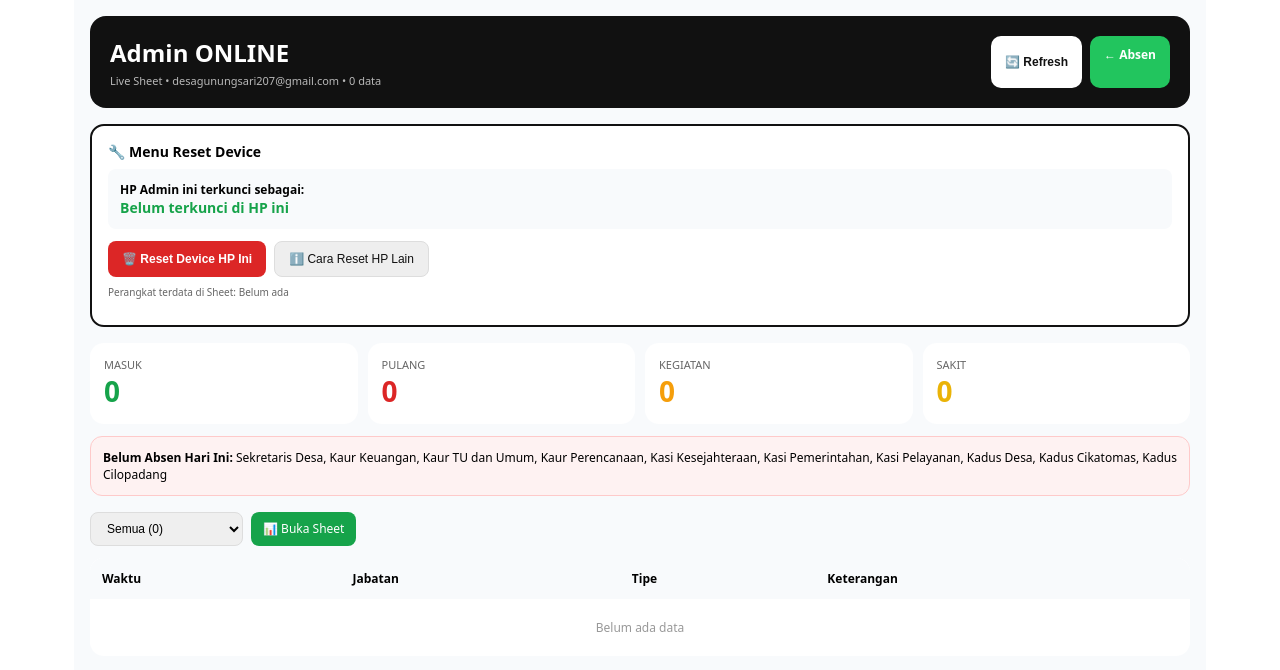
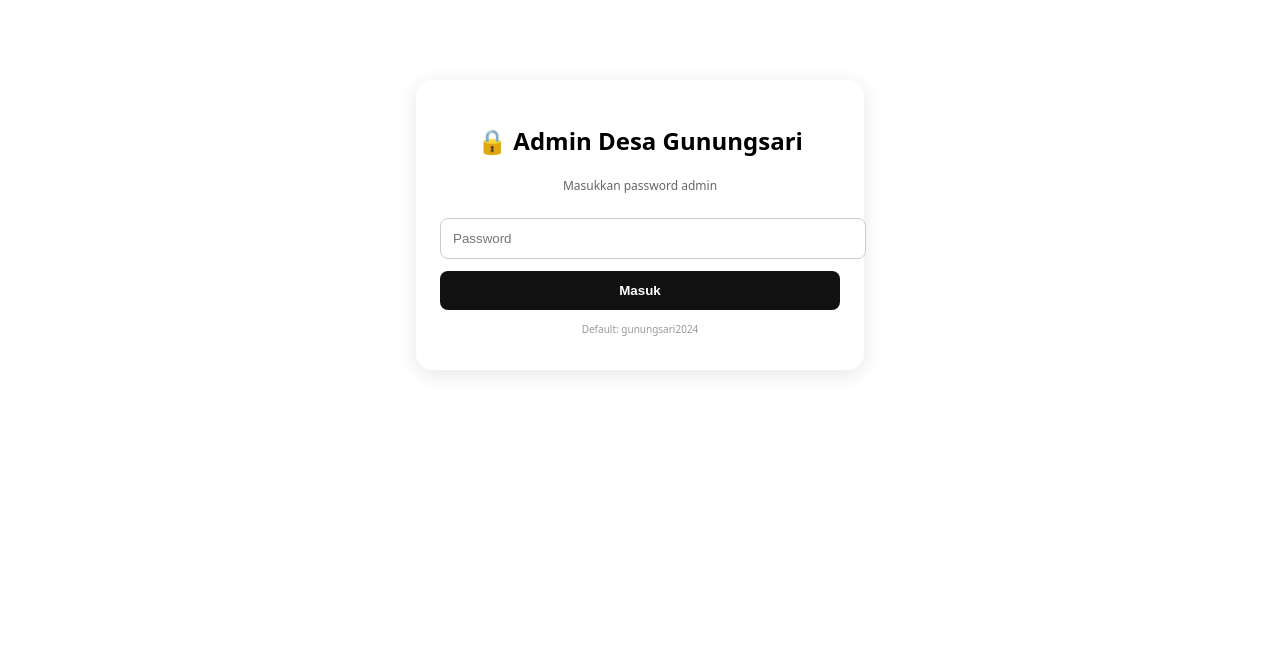
Before and after one commit to desagunungsari207/Absensi-Perangkat, a Next.js app: page /admin in a window 1280 px wide. Shown: the top 670 px of the page. Built offline with nearby package versions, Linux system fonts and the light colour scheme; no server answers.

Commit message:
Update page.js

```diff
--- a/app/admin/page.js
+++ b/app/admin/page.js
@@ -1,69 +1,54 @@
 "use client";
 import { useState, useEffect, useMemo } from "react";
 const GOOGLE_SHEET_URL = "https://script.google.com/macros/s/AKfycbxRWQ549peyAyad2mVRv1jv8YiNw29s1pQSxxhH5sFW3weEMkXduqtkBv_Hj_vVJ8w9/exec";
+const ADMIN_PASSWORD = "gunungsari2024"; // <-- GANTI PASSWORD DISINI PAK
 const DAFTAR_JABATAN = ["Sekretaris Desa","Kaur Keuangan","Kaur TU dan Umum","Kaur Perencanaan","Kasi Kesejahteraan","Kasi Pemerintahan","Kasi Pelayanan","Kadus Desa","Kadus Cikatomas","Kadus Cilopadang"];
 
 export default function AdminOnline() {
-  const [riwayat,setRiwayat]=useState([]);const [loading,setLoading]=useState(true);const [filter,setFilter]=useState("Semua");const [deviceInfo,setDeviceInfo]=useState("");
+  const [login,setLogin]=useState(false);const [passInput,setPassInput]=useState("");
+  const [riwayat,setRiwayat]=useState([]);const [devices,setDevices]=useState([]);const [loading,setLoading]=useState(true);const [filter,setFilter]=useState("Semua");
+
   const load = async()=>{
     setLoading(true);
     try{
-      const r=await fetch(GOOGLE_SHEET_URL+"?t="+Date.now(), {cache:"no-store"});
-      const d=await r.json(); setRiwayat(Array.isArray(d)?d:[]);
-    }catch(e){
-      const local=JSON.parse(localStorage.getItem("absensi_gunungsari")||"[]");
-      if(local.length>0) setRiwayat(local);
-    }
+      const r1=await fetch(GOOGLE_SHEET_URL+"?t="+Date.now()); const d1=await r1.json(); setRiwayat(Array.isArray(d1)?d1:[]);
+      const r2=await fetch(GOOGLE_SHEET_URL+"?action=devices&t="+Date.now()); const d2=await r2.json(); setDevices(Array.isArray(d2)?d2:[]);
+    }catch(e){ console.log(e); }
     setLoading(false);
   };
-  useEffect(()=>{
-    load();
-    const dev = localStorage.getItem("device_gunungsari");
-    setDeviceInfo(dev || "Belum terkunci di HP ini");
-  },[]);
+  useEffect(()=>{ if(login) load(); },[login]);
 
-  const resetDeviceIni = () => {
-    if(confirm(`Reset device HP ini? Sekarang terkunci sebagai: ${deviceInfo}. Nanti bisa pilih jabatan lain lagi.`)){
-      localStorage.removeItem("device_gunungsari");
-      setDeviceInfo("Belum terkunci - Sudah di Reset");
-      alert("✅ Device HP ini sudah di-reset. Buka halaman Absen untuk pilih jabatan baru.");
-    }
+  const handleLogin = () => { if(passInput===ADMIN_PASSWORD){ setLogin(true); localStorage.setItem("admin_gunungsari","ok"); } else alert("Password salah!"); };
+  useEffect(()=>{ if(localStorage.getItem("admin_gunungsari")==="ok") setLogin(true); },[]);
+
+  const hapusDevice = async (deviceId, jabatan) => {
+    if(!confirm(`Hapus device ${jabatan} (${deviceId})? HP lama/rusak akan bisa daftar lagi di HP baru.`)) return;
+    try{
+      await fetch(GOOGLE_SHEET_URL, {method:"POST", mode:"no-cors", body: JSON.stringify({action:"delete_device", deviceId})});
+      alert("✅ Device "+jabatan+" dihapus. Sekarang bisa daftar di HP baru.");
+      load();
+    }catch(e){ alert("Gagal: "+e); }
   };
 
-  const resetSemuaDeviceInfo = () => {
-    alert("Info: 1 Device = 1 Jabatan itu disimpan di masing-masing HP (local). Admin tidak bisa reset HP orang lain dari jarak jauh. Untuk reset HP lain, harus buka /admin di HP tersebut lalu klik Reset Device Ini, atau Bapak ke halaman Absen di HP tersebut, buka console: localStorage.clear()");
-  };
+  if(!login){
+    return(<div style={{maxWidth:400,margin:"80px auto",padding:24,background:"white",borderRadius:16,boxShadow:"0 4px 20px rgba(0,0,0,0.1)",fontFamily:"system-ui",textAlign:"center"}}><h2>🔒 Admin Desa Gunungsari</h2><p style={{fontSize:12,color:"#666"}}>Masukkan password admin</p><input type="password" value={passInput} onChange={e=>setPassInput(e.target.value)} placeholder="Password" style={{width:"100%",padding:12,borderRadius:8,border:"1px solid #ccc",marginTop:12}}/><button onClick={handleLogin} style={{width:"100%",padding:12,background:"#111",color:"white",border:0,borderRadius:8,marginTop:12,fontWeight:"bold"}}>Masuk</button><p style={{fontSize:10,color:"#999",marginTop:12}}>Default: gunungsari2024</p></div>);
+  }
 
-  const hariIni=new Date().toLocaleDateString("id-ID");
-  const dataHariIni=useMemo(()=>riwayat.filter(r=>r.tanggal===hariIni),[riwayat]);
+  const hariIni=new Date().toLocaleDateString("id-ID"); const dataHariIni=useMemo(()=>riwayat.filter(r=>r.tanggal===hariIni),[riwayat]);
   const tampil = filter==="Semua"?riwayat:riwayat.filter(r=>r.nama===filter);
   const stat={masuk:dataHariIni.filter(r=>r.tipe==="MASUK").length, pulang:dataHariIni.filter(r=>r.tipe==="PULANG").length, izinK:dataHariIni.filter(r=>r.tipe==="IZIN KEGIATAN").length, izinS:dataHariIni.filter(r=>r.tipe==="IZIN SAKIT").length};
-  const belumAbsen=DAFTAR_JABATAN.filter(j=>!dataHariIni.some(r=>r.nama===j));
-  const perangkatTerdata = [...new Set(riwayat.map(r=>r.nama))];
 
   return(<div style={{maxWidth:1100,margin:"0 auto",padding:16,fontFamily:"system-ui",background:"#f8fafc",minHeight:"100vh"}}>
-    <div style={{background:"#111",color:"white",padding:20,borderRadius:16,display:"flex",justifyContent:"space-between",flexWrap:"wrap",gap:10}}>
-      <div><h2 style={{margin:0}}>Admin ONLINE</h2><p style={{margin:"4px 0 0",fontSize:11,opacity:0.7}}>Live Sheet • desagunungsari207@gmail.com • {riwayat.length} data</p></div>
-      <div style={{display:"flex",gap:8}}><button onClick={load} style={{padding:"10px 14px",background:"white",color:"#111",border:0,borderRadius:10,fontSize:12,fontWeight:"bold"}}>{loading?"...":"🔄 Refresh"}</button><a href="/" style={{padding:"10px 14px",background:"#22c55e",color:"white",borderRadius:10,fontSize:12,textDecoration:"none",fontWeight:"bold"}}>← Absen</a></div>
+    <div style={{background:"#111",color:"white",padding:20,borderRadius:16,display:"flex",justifyContent:"space-between",flexWrap:"wrap",gap:10}}><div><h2 style={{margin:0}}>Admin ONLINE + Password</h2><p style={{margin:"4px 0 0",fontSize:11,opacity:0.7}}>{riwayat.length} absen • {devices.length} device terdaftar</p></div><div style={{display:"flex",gap:8}}><button onClick={load} style={{padding:"10px 14px",background:"white",color:"#111",border:0,borderRadius:10,fontSize:12,fontWeight:"bold"}}>🔄 Refresh</button><button onClick={()=>{localStorage.removeItem("admin_gunungsari"); setLogin(false);}} style={{padding:"10px 14px",background:"#dc2626",color:"white",border:0,borderRadius:10,fontSize:12}}>Logout</button><a href="/" style={{padding:"10px 14px",background:"#22c55e",color:"white",borderRadius:10,fontSize:12,textDecoration:"none",fontWeight:"bold"}}>Absen</a></div></div>
+
+    <div style={{background:"white",border:"2px solid #111",padding:16,borderRadius:14,marginTop:16}}>
+      <h3 style={{margin:"0 0 12px"}}>📱 Kelola Device (Bisa Hapus Jarak Jauh Kalau HP Rusak)</h3>
+      {loading?<p>Loading devices...</p>:devices.length===0?<p style={{fontSize:12,color:"#999"}}>Belum ada device terdaftar. Suruh perangkat absen pilih jabatan dulu.</p>:<div style={{display:"grid",gap:8}}>{devices.map(d=><div key={d.deviceId} style={{display:"flex",justifyContent:"space-between",alignItems:"center",padding:"10px 12px",background:"#f8fafc",borderRadius:8,border:"1px solid #eee"}}><div><b style={{fontSize:12}}>{d.jabatan}</b><br/><span style={{fontSize:10,color:"#666"}}>{d.deviceId} • {d.tanggalDaftar}</span></div><button onClick={()=>hapusDevice(d.deviceId,d.jabatan)} style={{padding:"6px 12px",background:"#dc2626",color:"white",border:0,borderRadius:6,fontSize:11,fontWeight:"bold"}}>🗑️ Hapus</button></div>)}</div>}
+      <p style={{fontSize:10,color:"#666",marginTop:8}}>Kalau HP Kaur Keuangan rusak, klik Hapus di baris Kaur Keuangan, maka HP baru bisa daftar lagi sebagai Kaur Keuangan.</p>
     </div>
 
-    {/* MENU RESET DEVICE - BARU */}
-    <div style={{background:"white",border:"2px solid #111",padding:16,borderRadius:14,marginTop:16}}>
-      <h3 style={{margin:"0 0 8px",fontSize:14}}>🔧 Menu Reset Device</h3>
-      <div style={{background:"#f8fafc",padding:12,borderRadius:8,fontSize:12,marginBottom:12}}>
-        <b>HP Admin ini terkunci sebagai:</b><br/>
-        <span style={{fontSize:14,fontWeight:"bold",color:"#16a34a"}}>{deviceInfo}</span>
-      </div>
-      <div style={{display:"flex",gap:8,flexWrap:"wrap"}}>
-        <button onClick={resetDeviceIni} style={{padding:"10px 14px",background:"#dc2626",color:"white",border:0,borderRadius:8,fontSize:12,fontWeight:"bold"}}>🗑️ Reset Device HP Ini</button>
-        <button onClick={resetSemuaDeviceInfo} style={{padding:"10px 14px",background:"#eee",color:"#111",border:"1px solid #ddd",borderRadius:8,fontSize:12}}>ℹ️ Cara Reset HP Lain</button>
-      </div>
-      <p style={{fontSize:10,color:"#666",marginTop:8}}>Perangkat terdata di Sheet: {perangkatTerdata.join(", ") || "Belum ada"}</p>
-    </div>
+    <div style={{display:"grid",gridTemplateColumns:"repeat(auto-fit,minmax(130px,1fr))",gap:10,marginTop:16}}><div style={{background:"white",padding:14,borderRadius:14}}><div style={{fontSize:11,color:"#666"}}>MASUK Hari Ini</div><div style={{fontSize:28,fontWeight:"bold",color:"#16a34a"}}>{stat.masuk}</div></div><div style={{background:"white",padding:14,borderRadius:14}}><div style={{fontSize:11,color:"#666"}}>PULANG</div><div style={{fontSize:28,fontWeight:"bold",color:"#dc2626"}}>{stat.pulang}</div></div><div style={{background:"white",padding:14,borderRadius:14}}><div style={{fontSize:11,color:"#666"}}>KEGIATAN</div><div style={{fontSize:28,fontWeight:"bold",color:"#f59e0b"}}>{stat.izinK}</div></div><div style={{background:"white",padding:14,borderRadius:14}}><div style={{fontSize:11,color:"#666"}}>SAKIT</div><div style={{fontSize:28,fontWeight:"bold",color:"#eab308"}}>{stat.izinS}</div></div></div>
 
-    <div style={{display:"grid",gridTemplateColumns:"repeat(auto-fit,minmax(130px,1fr))",gap:10,marginTop:16}}><div style={{background:"white",padding:14,borderRadius:14}}><div style={{fontSize:11,color:"#666"}}>MASUK</div><div style={{fontSize:28,fontWeight:"bold",color:"#16a34a"}}>{stat.masuk}</div></div><div style={{background:"white",padding:14,borderRadius:14}}><div style={{fontSize:11,color:"#666"}}>PULANG</div><div style={{fontSize:28,fontWeight:"bold",color:"#dc2626"}}>{stat.pulang}</div></div><div style={{background:"white",padding:14,borderRadius:14}}><div style={{fontSize:11,color:"#666"}}>KEGIATAN</div><div style={{fontSize:28,fontWeight:"bold",color:"#f59e0b"}}>{stat.izinK}</div></div><div style={{background:"white",padding:14,borderRadius:14}}><div style={{fontSize:11,color:"#666"}}>SAKIT</div><div style={{fontSize:28,fontWeight:"bold",color:"#eab308"}}>{stat.izinS}</div></div></div>
-    {belumAbsen.length>0&&<div style={{background:"#fef2f2",border:"1px solid #fecaca",padding:12,borderRadius:12,marginTop:12,fontSize:12}}><b>Belum Absen Hari Ini:</b> {belumAbsen.join(", ")}</div>}
-    <div style={{marginTop:16,display:"flex",gap:8,flexWrap:"wrap"}}><select value={filter} onChange={e=>setFilter(e.target.value)} style={{padding:"8px 12px",borderRadius:8,border:"1px solid #ddd",fontSize:12}}><option value="Semua">Semua ({riwayat.length})</option>{DAFTAR_JABATAN.map(j=><option key={j} value={j}>{j}</option>)}</select><a href="https://docs.google.com/spreadsheets/" target="_blank" style={{fontSize:12,padding:"8px 12px",background:"#16a34a",color:"white",borderRadius:8,textDecoration:"none"}}>📊 Buka Sheet</a></div>
-    <div style={{background:"white",borderRadius:14,marginTop:12,overflow:"hidden"}}><div style={{overflowX:"auto"}}><table style={{width:"100%",borderCollapse:"collapse",fontSize:12}}><thead><tr style={{background:"#f8fafc",textAlign:"left"}}><th style={{padding:12}}>Waktu</th><th style={{padding:12}}>Jabatan</th><th style={{padding:12}}>Tipe</th><th style={{padding:12}}>Keterangan</th></tr></thead><tbody>{loading?<tr><td colSpan={4} style={{padding:20,textAlign:"center"}}>Loading...</td></tr>:tampil.length===0?<tr><td colSpan={4} style={{padding:20,textAlign:"center",color:"#999"}}>Belum ada data</td></tr>:tampil.map((r,i)=><tr key={i} style={{borderBottom:"1px solid #f1f5f9"}}><td style={{padding:10}}><b>{r.jam}</b><br/><span style={{fontSize:10,color:"#888"}}>{r.tanggal} • {r.jarak}m</span></td><td style={{padding:10}}><b>{r.nama}</b></td><td style={{padding:10}}><span style={{padding:"4px 10px",borderRadius:20,fontSize:10,fontWeight:"bold",background:r.tipe==="MASUK"?"#dcfce7":r.tipe==="PULANG"?"#fee2e2":"#fef3c7"}}>{r.tipe}</span></td><td style={{padding:10,maxWidth:260,fontSize:11}}>{r.keterangan||"-"}</td></tr>)}</tbody></table></div></div>
+    <div style={{background:"white",borderRadius:14,marginTop:16,overflow:"hidden"}}><div style={{overflowX:"auto"}}><table style={{width:"100%",borderCollapse:"collapse",fontSize:12}}><thead><tr style={{background:"#f8fafc"}}><th style={{padding:12,textAlign:"left"}}>Waktu</th><th style={{padding:12,textAlign:"left"}}>Jabatan</th><th style={{padding:12,textAlign:"left"}}>Tipe</th><th style={{padding:12,textAlign:"left"}}>Ket</th></tr></thead><tbody>{tampil.map((r,i)=><tr key={i} style={{borderBottom:"1px solid #f1f5f9"}}><td style={{padding:10}}>{r.jam}<br/><span style={{fontSize:10,color:"#888"}}>{r.tanggal}</span></td><td style={{padding:10}}><b>{r.nama}</b></td><td style={{padding:10}}>{r.tipe}</td><td style={{padding:10}}>{r.keterangan||"-"}</td></tr>)}</tbody></table></div></div>
   </div>);
 }
```
